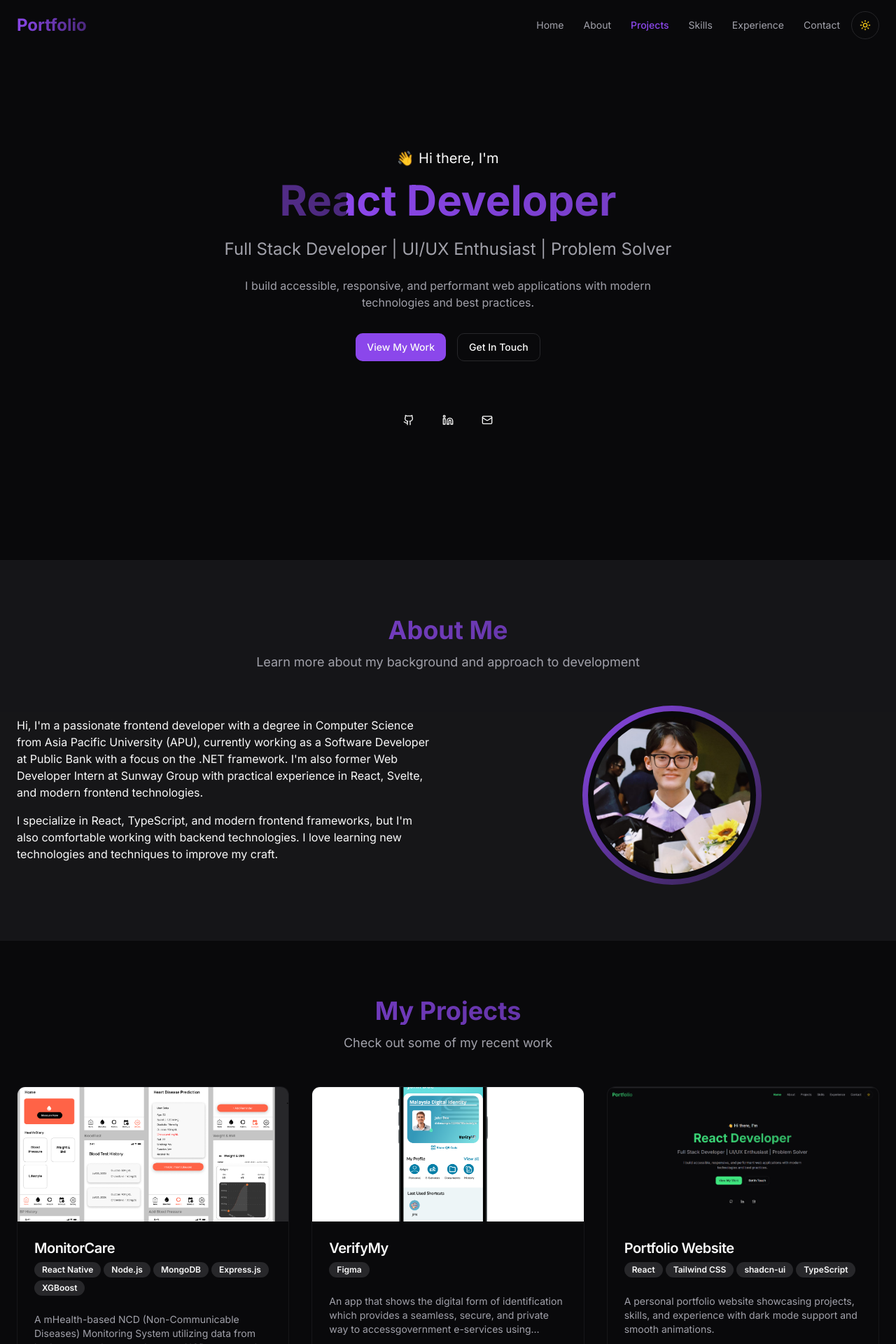
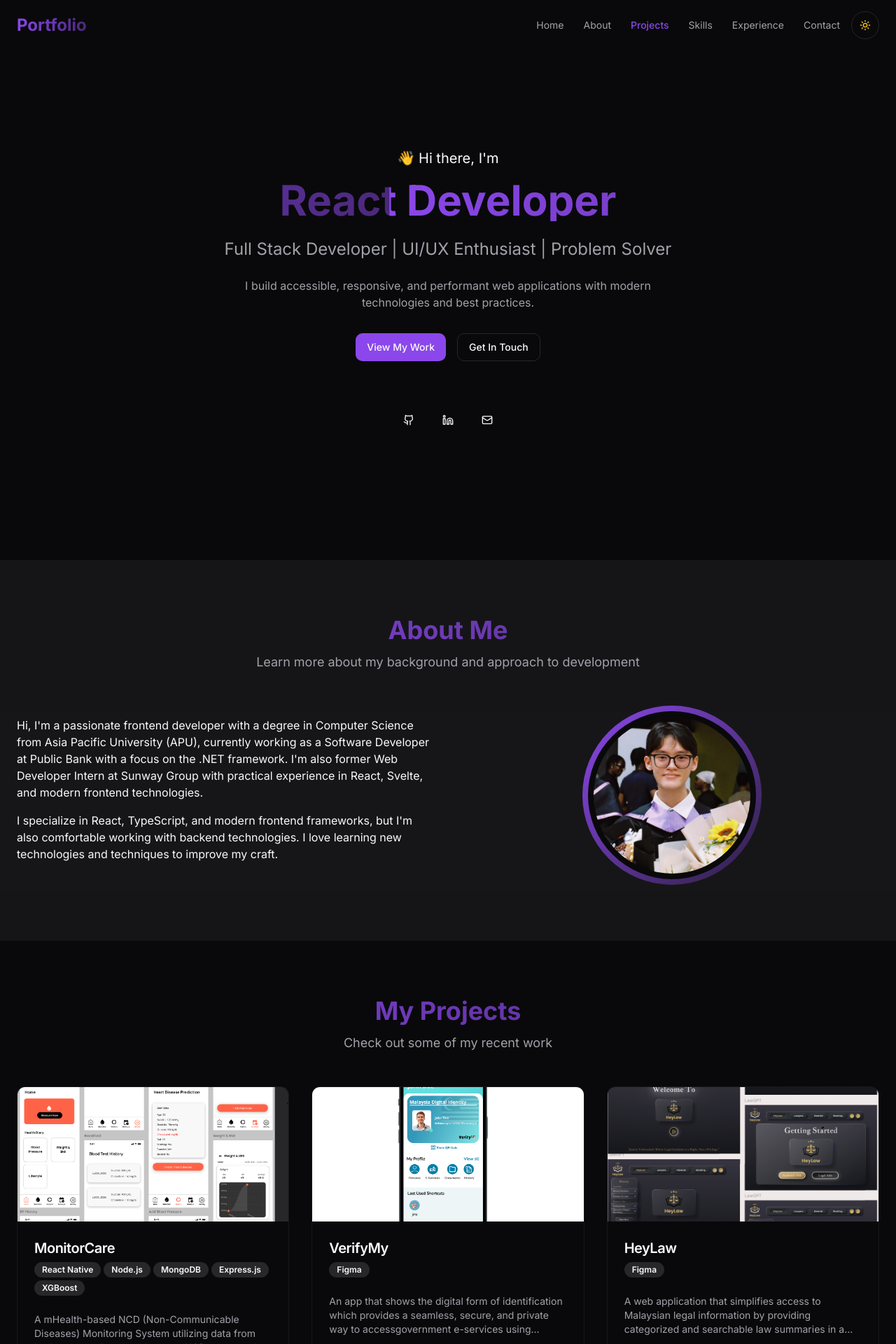
Before and after one commit to jooming02/portfolio-lovable, a React (Vite) app: page / in a window 1280 px wide. Shown: the top 1920 px of the page at 70% size. Built offline with nearby package versions, Linux system fonts and the light colour scheme.

Commit message:
update project

```diff
--- a/src/components/ThemeToggle.tsx
+++ b/src/components/ThemeToggle.tsx
@@ -24,11 +24,14 @@ const ThemeToggle = () => {
   };
 
   return (
+    // Wrapping the icon in button so that they are focusable and accessible
     <Button variant="outline" size="icon" onClick={toggleTheme} className="rounded-full">
+      {/* you can use either className (text-yellow-400) or color prop to change the colour */}
+      {/* strokeWidth is set to 2 by default */}
       {theme === "dark" ? (
         <Sun className="h-5 w-5 text-yellow-400" />
       ) : (
-        <Moon className="h-5 w-5" />
+        <Moon className="h-5 w-5" strokeWidth={2} />
       )}
       <span className="sr-only">Toggle theme</span>
     </Button>
--- a/src/components/sections/ProjectsSection.tsx
+++ b/src/components/sections/ProjectsSection.tsx
@@ -26,6 +26,13 @@ const ProjectsSection = () => {
             tags={["Figma"]}
             imageUrl="/projects/verifymy.png"
             liveUrl="https://www.figma.com/proto/cgy2n56w7qVCOJulIGNF7M/VerifyMy?node-id=175-1630&scaling=scale-down&page-id=0%3A1&starting-point-node-id=175%3A1630&show-proto-sidebar=1"
+          />
+          <ProjectCard
+            title="HeyLaw"
+            description="A web application that simplifies access to Malaysian legal information by providing categorized and searchable law summaries in a user-friendly interface."
+            tags={["Figma"]}
+            imageUrl="/projects/heylaw.png"
+            liveUrl="https://www.figma.com/proto/6ViFgcTwNO71KwSUFjtNPb/Heylaws?node-id=409-281&p=f&t=CvtT7P560C4YCql3-1&scaling=scale-down&content-scaling=fixed&page-id=205%3A1341&starting-point-node-id=409%3A281&show-proto-sidebar=1"
           />
           {/* <ProjectCard
             title="Weather Dashboard"
@@ -56,7 +63,7 @@ const ProjectsSection = () => {
             description="A personal portfolio website showcasing projects, skills, and experience with dark mode support and smooth animations."
             tags={["React", "Tailwind CSS", "shadcn-ui", "TypeScript"]}
             imageUrl="/projects/portfolio.png"
-            // liveUrl="https://example.com"
+            liveUrl="https://laujooming.lovable.app/"
             githubUrl="https://github.com/jooming02/portfolio-lovable"
           />
         </div>
```
Also changed, not shown: public/projects/heylaw.png (added).
